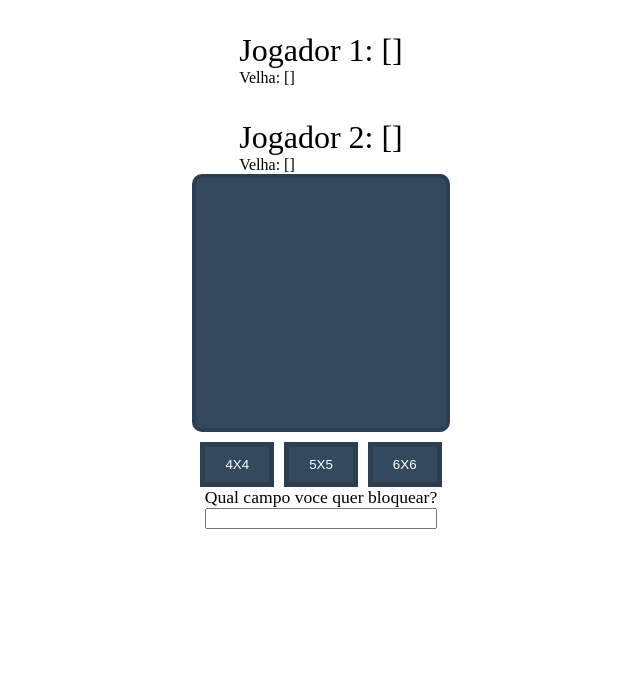
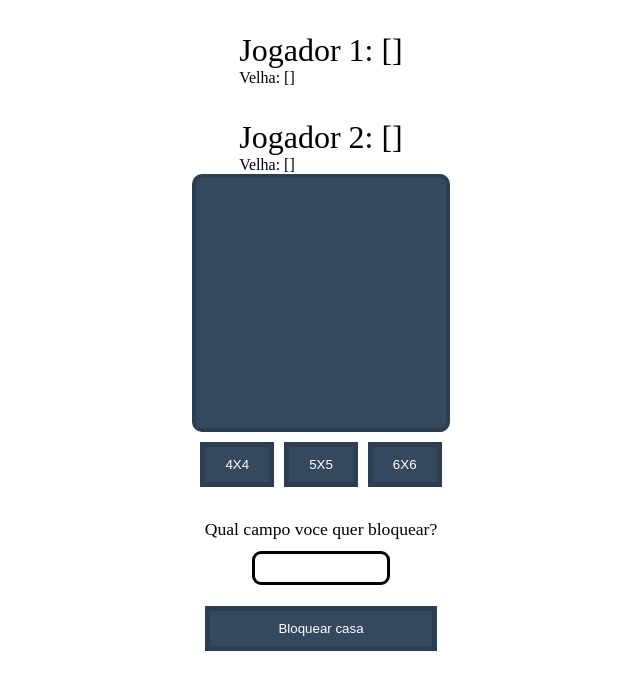
Before and after one commit to AdelmoMenezes123/jogo-da-velha-sexta, a plain HTML site: page index.html in a window 1280 px wide. Shown: the whole page, without its empty margins (319-959 px from the left). Drawn offline with nearby package versions, Linux system fonts and the light colour scheme.

Commit message:
corrige css - botoes e input

```diff
--- a/css/style.css
+++ b/css/style.css
@@ -5,6 +5,14 @@ body {
   align-items: center;
   /* height: 100vh; */
   justify-content: center;
+}
+
+.mt-5{
+  margin-top: 3rem;
+}
+
+.mt-4{
+  margin-top: 2rem;
 }
 
 .game {
@@ -45,6 +53,20 @@ body {
   color: white;
   margin-top: 10px;
   padding: 10px 20px
+}
+
+#campo{
+  width: 100px;
+  margin: .7rem auto;
+  padding: .4rem 1rem;
+  border: 3px solid #000;
+  border-radius: 9px;
+}
+
+#campo:focus{
+  border-radius: 9px;
+  outline: 0;
+  outline: none;
 }
 
 .d-flex{
--- a/index.html
+++ b/index.html
@@ -26,12 +26,11 @@
    <!-- <button class="btn" onclick="tic_tac_toe.restart()" title="Restart this game">Restart</button> -->
 
 
-   <div class="campoform">
-      <div class="from-group">
-         <label for="">Qual campo voce quer bloquear?</label>
-         <input type="text" campo>
+      <div class="from-group mt-4">
+         <label for="campo">Qual campo voce quer bloquear?</label>
+         <input id="campo" type="text" campo>
+         <button class="btn">Bloquear casa</button>
       </div>
-   </div>
 
    <script src="js/tic-tac-toe.js"></script>
    <script>
```
